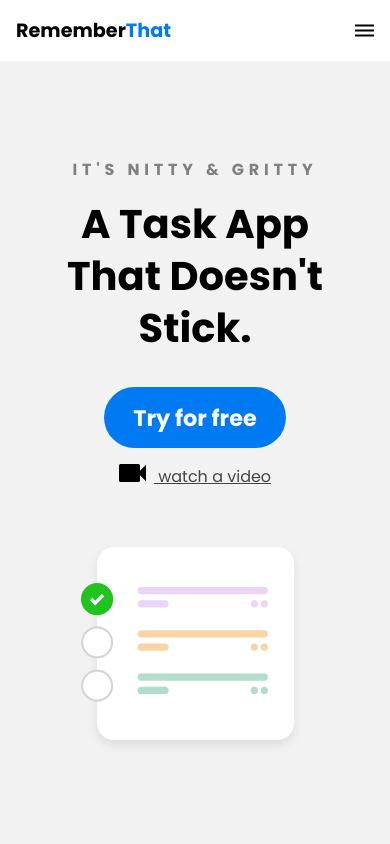
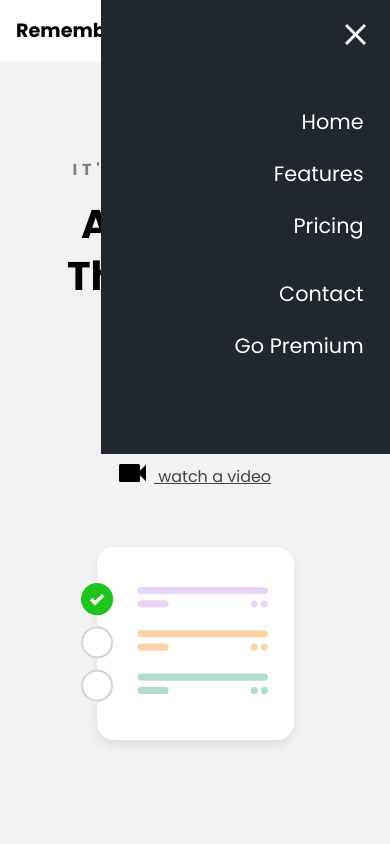
Before and after one commit to ZaidAhmad-dev/Task-App, a plain HTML site: page index.html in a window 390 px wide. Both pictures are taken after a click on the picture 364 px from the left and 30 px from the top of the page. Shown: the top 844 px of the page. Drawn offline with Linux system fonts and the light colour scheme.

Commit message:
Mobile Navigation

```diff
--- a/css/main.scss
+++ b/css/main.scss
@@ -175,3 +175,42 @@ iframe{
     width: 100%;
     height: 300px;
 }
+
+nav.menu-btn{
+    display: block;
+}
+
+nav{
+    position: fixed;
+    z-index: 2;
+    width: 66%;
+    top: 0;
+    right: 0;
+    background: #20272E;
+    height: 50vh;
+    padding: 1em;
+
+    ul.primary-nav{
+        margin-top: 5em;
+    }
+
+    li {
+        a{
+            color: white;
+            text-decoration: none;
+            display: block;
+            padding: .5em;
+            text-align: right;
+            font-size: 1.3em;
+
+        }
+        &:hover{
+            font-weight: bold;
+        }
+    }
+}
+.mobile-menu-exit{
+    float: right;
+    margin: .5em;
+    cursor: pointer;
+}
--- a/index.html
+++ b/index.html
@@ -14,17 +14,18 @@
             <a href="#" class="logo">Remember<span>That</span></a>
             <img id="mobile-cta" class="mobile-menu" src="./images/menu.svg" alt="Open Navigation">
             <nav>
-                <img id="mobile-exit" class="mobile-menu-exit" src="images/exit.svg" alt="">
+                <img id="mobile-exit" class="mobile-menu-exit" src="images/exit.svg" alt="Close Navigation">
+
                 <ul class="primary-nav">
-                    <li class="current"><a href="#Home">Home</a></li>
-                    <li><a href="#features"></a>Features</li>
-                    <li><a href="#pricing"></a>Pricing</li>
+                    <li class="current"><a href="#">Home</a></li>
+                    <li><a href="#">Features</a></li>
+                    <li><a href="#">Pricing</a></li>
                 </ul>
 
                 <ul class="secondary-nav">
-                    <li class=""><a href="#contact">Contact</a></li>
-                    <li><a href="#go-premium"></a>Go Premium</li>
-                 </ul>
+                    <li><a href="#">Contact</a></li>
+                    <li class="go-premium-cta"><a href="#">Go Premium</a></li>
+                </ul>
             </nav>
         </div>
     </div>
@@ -105,5 +106,20 @@
         </div>
     </section>
 
+    <script>
+        const mobileBtn = document.getElementById('mobile-cta');
+        const nav = document.querySelector('nav');
+        const mobileBtnExit = document.getElementById('mobile-exit');
+
+        mobileBtn.addEventListener('click', ()=> {
+            nav.classList.add('menu-btn');
+        })
+
+        mobileBtnExit.addEventListener('click', () => {
+            nav.classList.remove('menu-btn');
+        })
+
+    </script>
+
 </body>
 </html>
```
Also changed, not shown: css/main.css, 1 other file.
